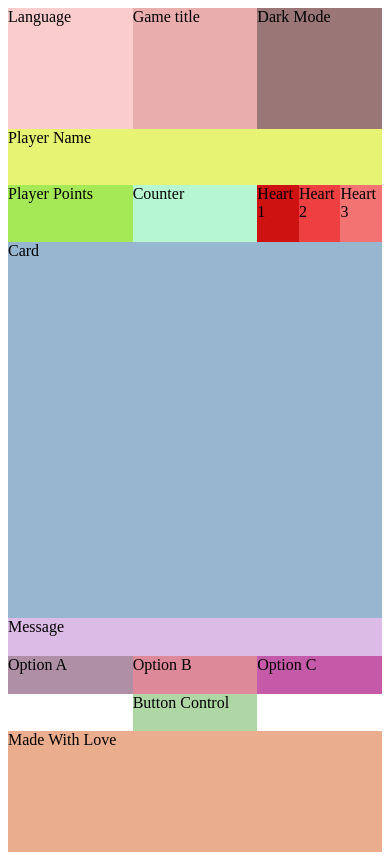
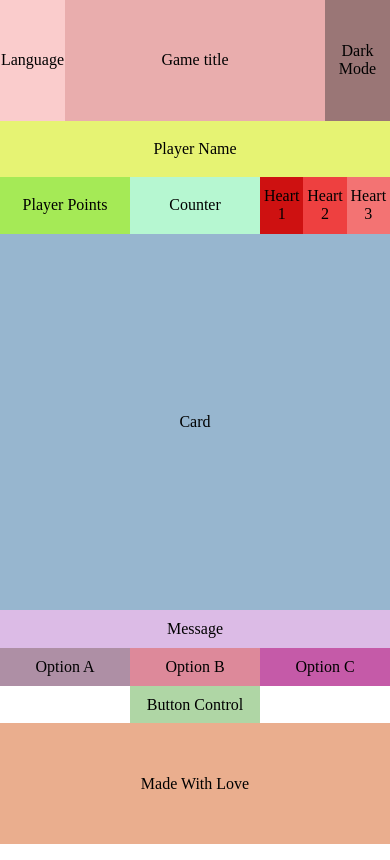
Before and after one commit to kamilodev/javascript-trainer, a React (Create React App) app: page / in a window 390 px wide. Built offline with nearby package versions, Linux system fonts and the light colour scheme.

Commit message:
Responsive features included

```diff
--- a/public/index.html
+++ b/public/index.html
@@ -2,42 +2,13 @@
 <html lang="en">
 	<head>
 		<meta charset="utf-8" />
-    <link rel="icon" href="%PUBLIC_URL%/favicon.ico" />
 		<meta name="viewport" content="width=device-width, initial-scale=1" />
 		<meta name="theme-color" content="#000000" />
-    <meta
-      name="description"
-      content="Web site created using create-react-app"
-    />
-    <link rel="apple-touch-icon" href="%PUBLIC_URL%/logo192.png" />
-    <!--
-      manifest.json provides metadata used when your web app is installed on a
-      user's mobile device or desktop. See https://developers.google.com/web/fundamentals/web-app-manifest/
-    -->
-    <link rel="manifest" href="%PUBLIC_URL%/manifest.json" />
-    <!--
-      Notice the use of %PUBLIC_URL% in the tags above.
-      It will be replaced with the URL of the `public` folder during the build.
-      Only files inside the `public` folder can be referenced from the HTML.
-
-      Unlike "/favicon.ico" or "favicon.ico", "%PUBLIC_URL%/favicon.ico" will
-      work correctly both with client-side routing and a non-root public URL.
-      Learn how to configure a non-root public URL by running `npm run build`.
-    -->
-    <title>React App</title>
+		<meta name="description" content="Web site created using create-react-app" />
+		<title>JavaScript Trainer</title>
 	</head>
 	<body>
 		<noscript>You need to enable JavaScript to run this app.</noscript>
 		<div id="root"></div>
-    <!--
-      This HTML file is a template.
-      If you open it directly in the browser, you will see an empty page.
-
-      You can add webfonts, meta tags, or analytics to this file.
-      The build step will place the bundled scripts into the <body> tag.
-
-      To begin the development, run `npm start` or `yarn start`.
-      To create a production bundle, use `npm run build` or `yarn build`.
-    -->
 	</body>
 </html>
--- a/src/App.js
+++ b/src/App.js
@@ -4,33 +4,33 @@ import './styles/styles.css';
 function App() {
 	return (
 		<>
-			<div class='container'>
-				<div class='header'>
-					<div class='game-title'>Game title</div>
-					<div class='dark-mode'>Dark Mode</div>
-					<div class='language-mode'>Language</div>
+			<div className='container'>
+				<div className='header'>
+					<div className='game-title'>Game title</div>
+					<div className='dark-mode'>Dark Mode</div>
+					<div className='language-mode'>Language</div>
 				</div>
-				<div class='footer'>
-					<div class='made-love'>Made With Love</div>
+				<div className='footer'>
+					<div className='made-love'>Made With Love</div>
 				</div>
-				<div class='game-area'>
-					<div class='player-name'>Player Name</div>
-					<div class='player-points'>Player Points</div>
-					<div class='counter'>Counter</div>
-					<div class='lives'>
-						<div class='heart-1'>Heart 1</div>
-						<div class='heart-2'>Heart 2</div>
-						<div class='heart-3'>Heart 3</div>
+				<div className='game-area'>
+					<div className='player-name'>Player Name</div>
+					<div className='player-points'>Player Points</div>
+					<div className='counter'>Counter</div>
+					<div className='lives'>
+						<div className='heart-1'>Heart 1</div>
+						<div className='heart-2'>Heart 2</div>
+						<div className='heart-3'>Heart 3</div>
 					</div>
-					<div class='card-play'>Card</div>
-					<div class='messages'>Message</div>
-					<div class='buttons'>
-						<div class='option-A'>Option A</div>
-						<div class='option-B'>Option B</div>
-						<div class='option-C'>Option C</div>
+					<div className='card-play'>Card</div>
+					<div className='messages'>Message</div>
+					<div className='buttons'>
+						<div className='option-A'>Option A</div>
+						<div className='option-B'>Option B</div>
+						<div className='option-C'>Option C</div>
 					</div>
-					<div class='start-control'>
-						<div class='button-control'>Button Control</div>
+					<div className='start-control'>
+						<div className='button-control'>Button Control</div>
 					</div>
 				</div>
 			</div>
--- a/src/styles/styles.css
+++ b/src/styles/styles.css
@@ -1,6 +1,12 @@
+body {
+	margin: 0;
+	padding: 0;
+}
+
 .container {
 	height: 100vh;
 	display: grid;
+	text-align: center;
 	grid-template-columns: 1fr;
 	grid-template-rows: 0.4fr 2fr 0.4fr;
 	grid-auto-columns: 1fr;
@@ -14,7 +20,7 @@
 
 .header {
 	display: grid;
-	grid-template-columns: 1fr 1fr 1fr;
+	grid-template-columns: 0.5fr 2fr 0.5fr;
 	grid-template-rows: 1fr;
 	gap: 0px 0px;
 	grid-auto-flow: row;
@@ -24,16 +30,25 @@
 
 .game-title {
 	grid-area: game-title;
+	display: flex;
+	justify-content: center;
+	align-items: center;
 	background-color: #e9adad;
 }
 
 .dark-mode {
 	grid-area: dark-mode;
+	display: flex;
+	justify-content: center;
+	align-items: center;
 	background-color: #9a7676;
 }
 
 .language-mode {
 	grid-area: language-mode;
+	display: flex;
+	justify-content: center;
+	align-items: center;
 	background-color: #facccc;
 }
 
@@ -50,6 +65,9 @@
 .made-love {
 	grid-area: made-love;
 	background-color: #eaae8e;
+	display: flex;
+	justify-content: center;
+	align-items: center;
 }
 
 .game-area {
@@ -71,16 +89,25 @@
 .player-name {
 	grid-area: player-name;
 	background-color: rgb(230, 243, 115);
+	display: flex;
+	justify-content: center;
+	align-items: center;
 }
 
 .player-points {
 	grid-area: player-points;
 	background-color: rgb(165, 234, 86);
+	display: flex;
+	justify-content: center;
+	align-items: center;
 }
 
 .counter {
 	grid-area: counter;
 	background-color: rgb(182, 247, 209);
+	display: flex;
+	justify-content: center;
+	align-items: center;
 }
 
 .lives {
@@ -96,26 +123,41 @@
 .heart-1 {
 	grid-area: heart-1;
 	background-color: rgb(206, 17, 17);
+	display: flex;
+	justify-content: center;
+	align-items: center;
 }
 
 .heart-2 {
 	grid-area: heart-2;
 	background-color: rgb(238, 64, 64);
+	display: flex;
+	justify-content: center;
+	align-items: center;
 }
 
 .heart-3 {
 	grid-area: heart-3;
 	background-color: rgb(243, 115, 115);
+	display: flex;
+	justify-content: center;
+	align-items: center;
 }
 
 .card-play {
 	grid-area: card-play;
 	background-color: rgb(151, 182, 207);
+	display: flex;
+	justify-content: center;
+	align-items: center;
 }
 
 .messages {
 	grid-area: messages;
 	background-color: rgb(220, 187, 230);
+	display: flex;
+	justify-content: center;
+	align-items: center;
 }
 
 .buttons {
@@ -131,16 +173,25 @@
 .option-A {
 	grid-area: option-A;
 	background-color: rgb(174, 143, 165);
+	display: flex;
+	justify-content: center;
+	align-items: center;
 }
 
 .option-B {
 	grid-area: option-B;
 	background-color: rgb(221, 137, 154);
+	display: flex;
+	justify-content: center;
+	align-items: center;
 }
 
 .option-C {
 	grid-area: option-C;
 	background-color: rgb(197, 90, 168);
+	display: flex;
+	justify-content: center;
+	align-items: center;
 }
 
 .start-control {
@@ -156,4 +207,7 @@
 .button-control {
 	grid-area: button-control;
 	background-color: rgb(175, 214, 165);
+	display: flex;
+	justify-content: center;
+	align-items: center;
 }
```
Lines whose indentation alone changed are shown as unchanged.
